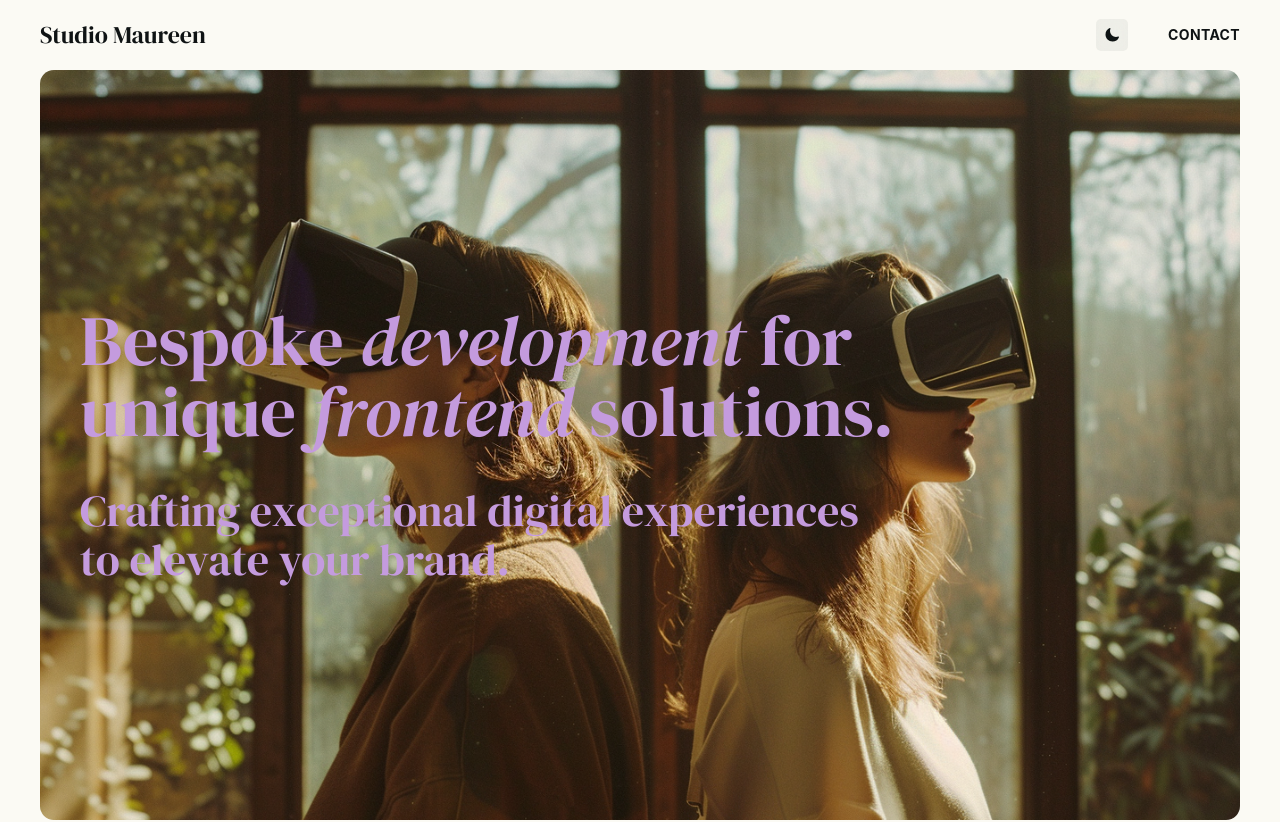
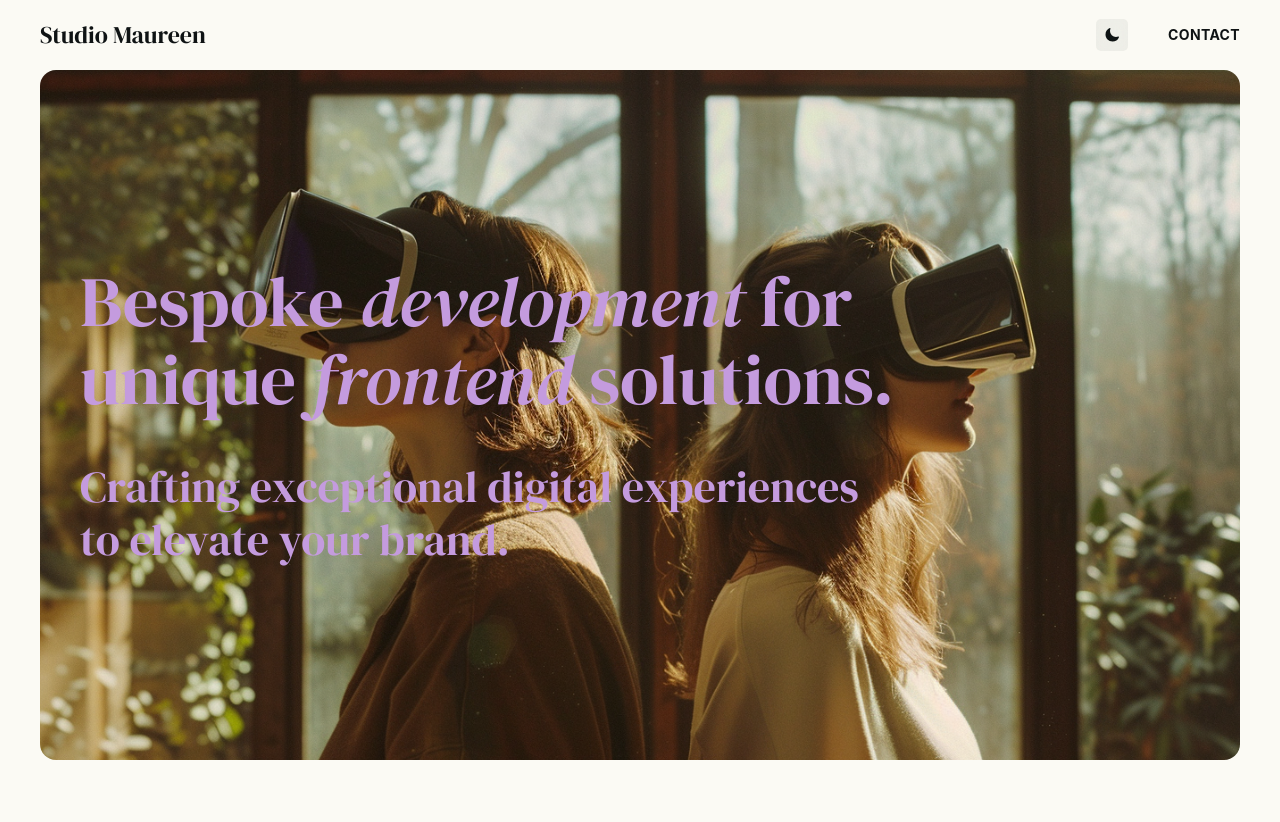
Before and after one commit to maureengayet/studio-maureen2.2, a React (Create React App) app: page / in a window 1280 px wide. Shown: the top 822 px of the page. Built offline with nearby package versions, Linux system fonts and the light colour scheme.

Commit message:
Homepage Parallax

```diff
--- a/src/Pages/HomePage.js
+++ b/src/Pages/HomePage.js
@@ -1,18 +1,21 @@
-import Intro from "./../Sections/Intro";
+import Intro2 from "./../Sections/Intro2";
 import About from "../Sections/About";
 import Services from "./../Sections/Services";
+import Intro from "../Sections/Intro";
 import Work from "./../Sections/Work";
 import Packages from "../Sections/Packages";
 import Contact from "../Sections/Contact";
 
 const HomePage = () => {
 	return (
-		<section className="">
-			<Intro />
+		<section className="home">
+			{/* <Intro></Intro> */}
+			<Intro2 />
 			<About />
 			{/* <Services /> */}
+			<Packages />
 			<Work />
-			<Packages />
+
 			<Contact />
 		</section>
 	);
--- /dev/null
+++ b/src/Sections/Intro2.css
@@ -0,0 +1,40 @@
+#parallax {
+	overflow: hidden;
+	height: calc(100vh - (70px + 40px));
+	/* background-image: url("./../../public/bg.png"); */
+	position: relative;
+	display: flex;
+	flex-direction: column;
+	justify-content: center;
+	row-gap: 20px;
+	margin: 0 40px;
+	border-radius: 16px;
+
+	.background-image {
+		position: absolute;
+		top: 0;
+		left: 0;
+		width: 100%;
+		height: 100%;
+		background-image: url("./../../public/bg.png");
+		background-size: cover;
+		background-position: center;
+		z-index: -1;
+		background-color: red;
+	}
+
+	h1 {
+		font-size: calc(40px + 2.4vw);
+		line-height: 1.1em;
+		font-family: var(--font-serif);
+		color: var(--text-accent);
+	}
+
+	h2 {
+		margin-top: 0.5em;
+		font-size: calc(30px + 1.1vw);
+		line-height: 1.2em;
+		font-family: var(--font-serif);
+		color: var(--text-accent);
+	}
+}
--- /dev/null
+++ b/src/Sections/Intro2.js
@@ -0,0 +1,40 @@
+import React, { useState, useEffect, useRef } from "react";
+import styles from "./Intro2.css"; // Import your CSS file
+
+const Intro2 = () => {
+	const [scrolled, setScrolled] = useState(0);
+	const parallaxRef = useRef(null);
+
+	useEffect(() => {
+		const handleScroll = () => {
+			const scrollTop = window.scrollY;
+			const parallaxHeight = parallaxRef.current.offsetHeight;
+			setScrolled(scrollTop);
+		};
+
+		// Event listener to track scroll position
+		window.addEventListener("scroll", handleScroll);
+
+		// Clean up the event listener
+		return () => {
+			window.removeEventListener("scroll", handleScroll);
+		};
+	}, []);
+
+	return (
+		<section id="parallax" className="intro fade-in-layout" ref={parallaxRef}>
+			<div className="background-image" style={{ transform: `translateY(${scrolled * 0.5}px)` }}></div>
+			{/* <div className="flex flex-col"> */}
+			<h1 className="max-w narrow select-none">
+				Bespoke <span className="italic">development</span> <span className="new-line">for </span>unique <span className="italic">frontend</span>{" "}
+				solutions.
+			</h1>
+			<h2 className="max-w narrow select-none">
+				Crafting exceptional digital <span className="new-line">experiences</span> to elevate your brand.
+			</h2>
+			{/* </div> */}
+		</section>
+	);
+};
+
+export default Intro2;
--- a/src/Sections/Packages.js
+++ b/src/Sections/Packages.js
@@ -1,6 +1,6 @@
-import { useState } from 'react';
+import { useState } from "react";
 import { CheckIcon } from "@heroicons/react/24/solid";
-import { MinusIcon, PlusIcon } from '@heroicons/react/24/outline';
+import { MinusIcon, PlusIcon } from "@heroicons/react/24/outline";
 
 const Packages = () => {
 	const packages = [
@@ -48,17 +48,12 @@ const Packages = () => {
 					<div className="packages-list overflow-hidden flex flex-col">
 						{packages.map((pkg, index) => (
 							<div key={index} className="package-item flex flex-col w-full">
-                <div
-                  onClick={() => togglePackage(index)}
-                  className="description cursor-pointer"
-                >
-                  <h4 className="small-caps my-4 flex flex-row justify-between items-center">
+								<div onClick={() => togglePackage(index)} className="description cursor-pointer">
+									<h4 className="small-caps my-5 flex flex-row justify-between items-center">
 										{pkg.title}
-                    {isOpen(index) ? <MinusIcon className='size-5' /> : <PlusIcon className='size-5' />}
+										{isOpen(index) ? <MinusIcon className="size-5" /> : <PlusIcon className="size-5" />}
 									</h4>
-                  <div
-                    className={`transition-max-height duration-300 ease-in-out max-h-0 overflow-hidden ${isOpen(index) && 'max-h-96'}`}
-                  >
+									<div className={`transition-max-height duration-300 ease-in-out max-h-0 overflow-hidden ${isOpen(index) && "max-h-96"}`}>
 										<p className="my-4">{pkg.text}</p>
 										<ul className="my-4 mb-8">
 											{pkg.list.map((item, i) => (
```
Lines whose indentation alone changed are shown as unchanged.
